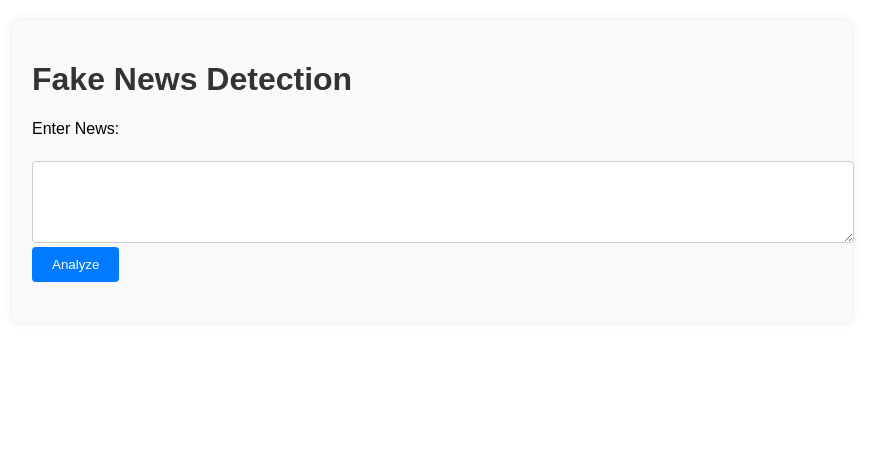
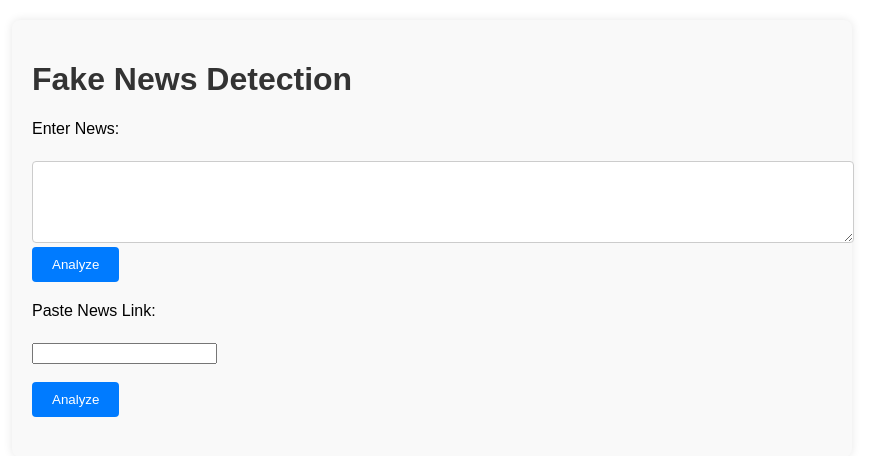
Before and after one commit to shivyash9/ML-Fake-News-Detection, a Flask app: page / in a window 1280 px wide. Shown: the top 456 px of the page, without its empty margins (208-1093 px from the left). Run offline with Flask 3, Linux system fonts and the light colour scheme.

Commit message:
restructuring folder

```diff
--- a/app.py
+++ b/app.py
@@ -1,21 +1,18 @@
 from flask import Flask, render_template, request
+import requests
+from bs4 import BeautifulSoup
 import numpy as np
-from sklearn.naive_bayes import MultinomialNB
-from sklearn.linear_model import LogisticRegression
-from sklearn.tree import DecisionTreeClassifier
-from sklearn.ensemble import RandomForestClassifier
-from sklearn.svm import SVC
 import pickle
 
 app = Flask(__name__)
 
 # Load models
 models = {
-    'Naive Bayes': 'NaiveBayesModel.pkl',
-    'Logistic Regression': 'LogisticRegressionModel.pkl',
-    'Decision Tree': 'DecisionTreeModel.pkl',
-    'Random Forest': 'RandomForestModel.pkl',
-    'SVM': 'SVMModel.pkl'
+    'Naive Bayes': 'models/NaiveBayesModel.pkl',
+    'Logistic Regression': 'models/LogisticRegressionModel.pkl',
+    'Decision Tree': 'models/DecisionTreeModel.pkl',
+    'Random Forest': 'models/RandomForestModel.pkl',
+    'SVM': 'models/SVMModel.pkl'
 }
 
 @app.route('/')
@@ -32,16 +29,47 @@ def analyze():
         with open(model_file, 'rb') as f:
             loaded_model = pickle.load(f)
             random_prediction = loaded_model.predict([random_news_input])
-            predictions.append((model_name, random_prediction[0]))
+            predictions.append((model_name, random_prediction[0].capitalize()))  # Ensure consistent prediction labels
 
     # Calculate final prediction
-    fake_count = sum(1 for _, prediction in predictions if prediction == 'fake')
+    fake_count = sum(1 for _, prediction in predictions if prediction == 'Fake')
     not_fake_count = len(predictions) - fake_count
     final_prediction = 'Fake' if fake_count > not_fake_count else 'Not Fake'
 
-    accuracy = 98.32  # Adjust accuracy accordingly
+    accuracy = 98.32  # Average of all model accuracy
 
     return render_template('result.html', news=random_news_input, predictions=predictions, final_prediction=final_prediction, accuracy=accuracy)
 
+@app.route('/analyze_via_link', methods=['POST'])
+def analyze_via_link():
+    news_link = request.form['news_link']
+    if not news_link:
+        return render_template('index.html', error='Please provide a news link.')
+
+    # Extract content from the provided link
+    try:
+        response = requests.get(news_link)
+        soup = BeautifulSoup(response.text, 'html.parser')
+        scrapped_content = soup.get_text()
+    except Exception as e:
+        return render_template('index.html', error='Failed to extract content from the provided link.')
+
+    predictions = []
+
+    for model_name, model_file in models.items():
+        with open(model_file, 'rb') as f:
+            loaded_model = pickle.load(f)
+            random_prediction = loaded_model.predict([scrapped_content])
+            predictions.append((model_name, random_prediction[0].capitalize()))  # Ensure consistent prediction labels
+
+    # Calculate final prediction
+    fake_count = sum(1 for _, prediction in predictions if prediction == 'Fake')
+    not_fake_count = len(predictions) - fake_count
+    final_prediction = 'Fake' if fake_count > not_fake_count else 'Not Fake'
+
+    accuracy = 98.32  # Average of all model accuracy
+
+    return render_template('result.html', news=scrapped_content, predictions=predictions, final_prediction=final_prediction, accuracy=accuracy)
+
 if __name__ == '__main__':
     app.run(debug=True)
--- a/fake_news_detection.py
+++ b/fake_news_detection.py
@@ -18,6 +18,7 @@ from wordcloud import WordCloud
 import seaborn as sns
 import nltk
 import pickle
+import os
 
 nltk.download('stopwords')
 
@@ -149,6 +150,9 @@ models = {
 }
 
 # Train and save models
+MODELS_DIR = 'models'
+os.makedirs(MODELS_DIR, exist_ok=True)
+
 for model_name, model_obj in models.items():
     print(f"Training {model_name}...")
     model = Pipeline([
@@ -159,7 +163,7 @@ for model_name, model_obj in models.items():
     model.fit(X_train, y_train)
 
     # Save the trained model
-    with open(f'{model_name.replace(" ", "")}Model.pkl', 'wb') as f:
+    with open(os.path.join(MODELS_DIR, f'{model_name.replace(" ", "")}Model.pkl'), 'wb') as f:
         pickle.dump(model, f)
 
     # Test the model with test data
--- a/templates/index.html
+++ b/templates/index.html
@@ -1,18 +1,26 @@
 <!DOCTYPE html>
 <html lang="en">
   <head>
-    <meta charset="UTF-8">
-    <meta name="viewport" content="width=device-width, initial-scale=1.0">
+    <meta charset="UTF-8" />
+    <meta name="viewport" content="width=device-width, initial-scale=1.0" />
     <title>Fake News Detection</title>
-    <link rel="stylesheet" href="{{ url_for('static', filename='styles.css') }}">
+    <link
+      rel="stylesheet"
+      href="{{ url_for('static', filename='styles.css') }}"
+    />
   </head>
   <body>
     <div class="container">
       <h1>Fake News Detection</h1>
       <form action="/analyze" method="post">
-            <label for="news">Enter News:</label><br>
-            <textarea id="news" name="news" rows="4" cols="50"></textarea><br>
-            <input type="submit" value="Analyze">
+        <label for="news">Enter News:</label><br />
+        <textarea id="news" name="news" rows="4" cols="50"></textarea><br />
+        <input type="submit" value="Analyze" />
+      </form>
+      <form action="/analyze_via_link" method="post">
+        <label for="news_link">Paste News Link:</label><br />
+        <input type="text" id="news_link" name="news_link" /><br /><br />
+        <input type="submit" value="Analyze" />
       </form>
     </div>
   </body>
```
Also changed, not shown: templates/result.html (+2 -8 lines), test/test_news.py (added, +66 -0 lines), test_news.py (deleted, +0 -66 lines), 5 other files. Lines whose indentation alone changed are shown as unchanged.
